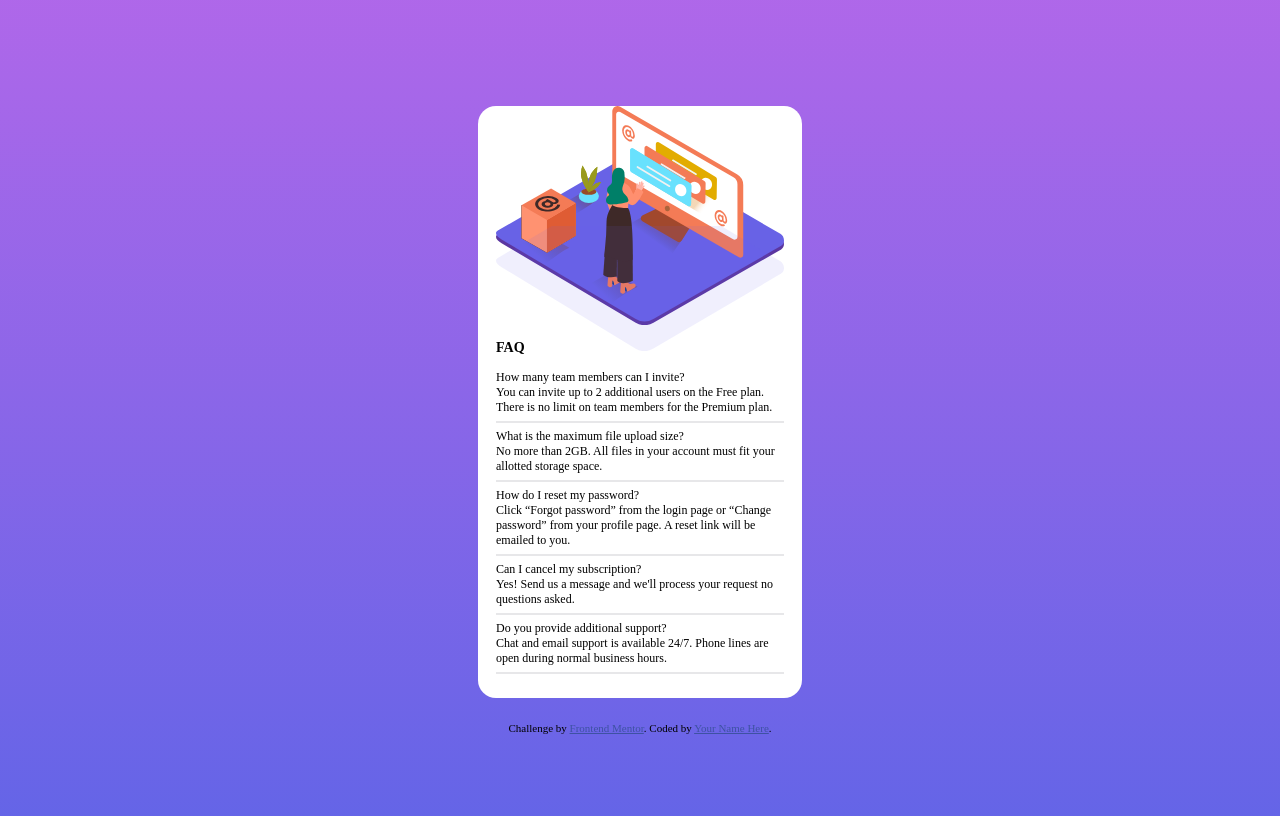
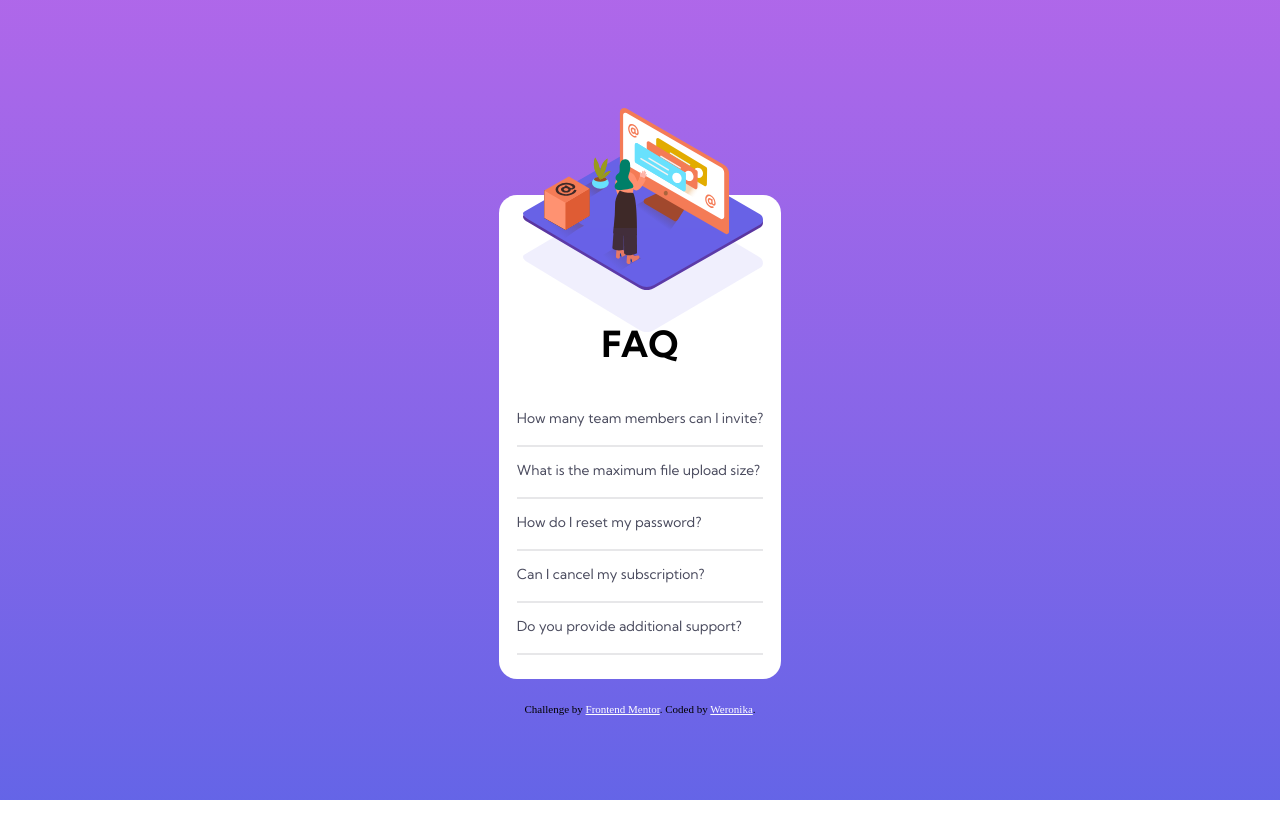
Before and after one commit to WerSzpe/FAQ-Accordion-Card-FrontendMentor, a plain HTML site: page index.html in a window 1280 px wide. Drawn offline with Linux system fonts and the light colour scheme.

Commit message:
added few styles

```diff
--- a/index.html
+++ b/index.html
@@ -5,6 +5,7 @@
 	<meta name="viewport" content="width=device-width, initial-scale=1.0"> <!-- displays site properly based on user's device -->
 
 	<link rel="icon" type="image/png" sizes="32x32" href="./images/favicon-32x32.png">
+	<link rel="stylesheet" href="normalize.css">
 	<link rel="stylesheet" href="style.css">
 
 	<title>Frontend Mentor | FAQ Accordion Card</title>
@@ -20,44 +21,47 @@
 				<img src="./images/bg-pattern-mobile.svg" alt="illustration shadow" class="illustration-shadow">
 			</div>
 
+			<div class="information">
+
 				<h3>FAQ</h3>
 
 				<div class="question-box">
 
-        <div class="question">How many team members can I invite?</div>
-        <div class="answer">
+					<div class="question question-one" tabindex="0">How many team members can I invite?</div>
+					<div class="answer answer-one">
 						You can invite up to 2 additional users on the Free plan. There is no limit on
 			team members for the Premium plan.
 					</div>
 					<hr/>
-        <div class="question">What is the maximum file upload size?</div>
-        <div class="answer">
+					<div class="question question-two" tabindex="0">What is the maximum file upload size?</div>
+					<div class="answer answer-two">
 						No more than 2GB. All files in your account must fit your allotted storage space.
 					</div>
 					<hr/>
-        <div class="question">How do I reset my password?</div>
-        <div class="answer">
+					<div class="question question-three" tabindex="0">How do I reset my password?</div>
+					<div class="answer answer-three">
 						Click “Forgot password” from the login page or “Change password” from your profile page.
 			A reset link will be emailed to you.
 					</div>
 					<hr/>
-        <div class="question">Can I cancel my subscription?</div>
-        <div class="answer">
+					<div class="question question-four" tabindex="0">Can I cancel my subscription?</div>
+					<div class="answer answer-four">
 						Yes! Send us a message and we'll process your request no questions asked.
 					</div>
 					<hr/>
-        <div class="question">Do you provide additional support?</div>
-        <div class="answer">
+					<div class="question question-five" tabindex="0">Do you provide additional support?</div>
+					<div class="answer answer-five">
 						Chat and email support is available 24/7. Phone lines are open during normal business hours.
 					</div>
 					<hr/>
+				</div>
 			</div>
 
 	</div>
 
 	<div class="attribution">
 		Challenge by <a href="https://www.frontendmentor.io?ref=challenge" target="_blank">Frontend Mentor</a>.
-    Coded by <a href="#">Your Name Here</a>.
+		Coded by <a href="https://github.com/WerSzpe" target="_blank">Weronika</a>.
 	</div>
 
 </body>
--- a/style.css
+++ b/style.css
@@ -35,16 +35,15 @@ hr {
     display: grid;
     grid-template-columns: 1fr;
     margin: 2rem;
-    background-color: white;
-    border-radius: 1.5rem;
-    padding-left: 1.5rem;
-    padding-right: 1.5rem;
-    padding-bottom: 1.5rem;
-    max-width: 24rem;
+
+    max-width: 30rem;
 }
 
 .images {
     position: relative;
+    z-index: 10;
+    width: 85%;
+    left: 2rem;
 }
 .images .illustration {
     vertical-align: bottom;
@@ -57,9 +56,53 @@ hr {
 
 }
 
+.information {
+    background-color: white;
+    border-radius: 1.5rem;
+    padding-left: 1.5rem;
+    padding-right: 1.5rem;
+    padding-bottom: 1.5rem;
+    padding-top: 80px;
+    margin-top: -95px;
+}
+.information h3 {
+    font-weight: 400;
+    font-size: 3rem;
+    font-family: KumbhSansBold, sans-serif;
+    display: grid;
+    align-items: center;
+    justify-content: center;
+    padding-top: 1rem;
+}
+.information .question {
+    font-size: 1.15rem;
+    font-weight: 400;
+    font-family: KumbhSansRegular, sans-serif;
+    color: var(--vdgrayblue);
+    padding-top: 0.85rem;
+    padding-bottom: 1rem;
+}
+.information .question:hover {
+    cursor: pointer;
+}
+.information .question-one:focus ~ .answer-one {
+    display: block;
+}
+
+.information .answer {
+    display: none;
+    font-weight: 400;
+    font-family: KumbhSansRegular;
+    color: var(--darkgrayblue);
+    padding-bottom: 1rem;
+}
+
+
+
+
 .attribution {
     font-size: 11px; text-align: center;
 }
 .attribution a {
-    color: hsl(228, 45%, 44%);
+    color: white;
 }
```
Lines whose indentation alone changed are shown as unchanged.
